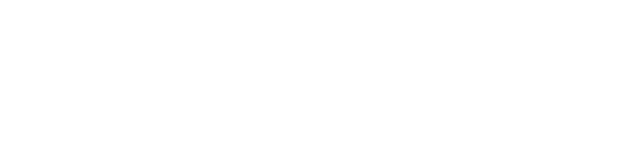
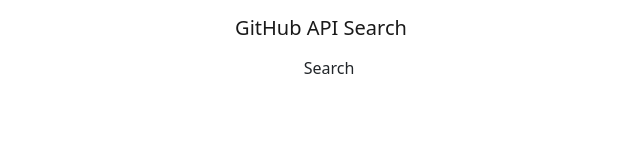
Before and after one commit to daGoodenough/github-api-search, a plain HTML site: page index.html in a window 1280 px wide. Shown: the whole page, without its empty margins (311-951 px from the left). Drawn offline with nearby package versions, Linux system fonts and the light colour scheme.

Commit message:
Add navbar

```diff
--- a/index.html
+++ b/index.html
@@ -27,5 +27,16 @@
     <meta name="viewport" content="width=device-width, initial-scale=1.0" />
     <title>Github API</title>
   </head>
-  <body></body>
+  <body>
+    <nav class="navbar justify-content-center">
+      <div class="navbar-brand text-center">GitHub API Search</div>
+    </nav>
+    <main>
+      <div class="container">
+        <div class="row text-center">
+          <div class="col-6 offset-3">Search</div>
+        </div>
+      </div>
+    </main>
+  </body>
 </html>
```
